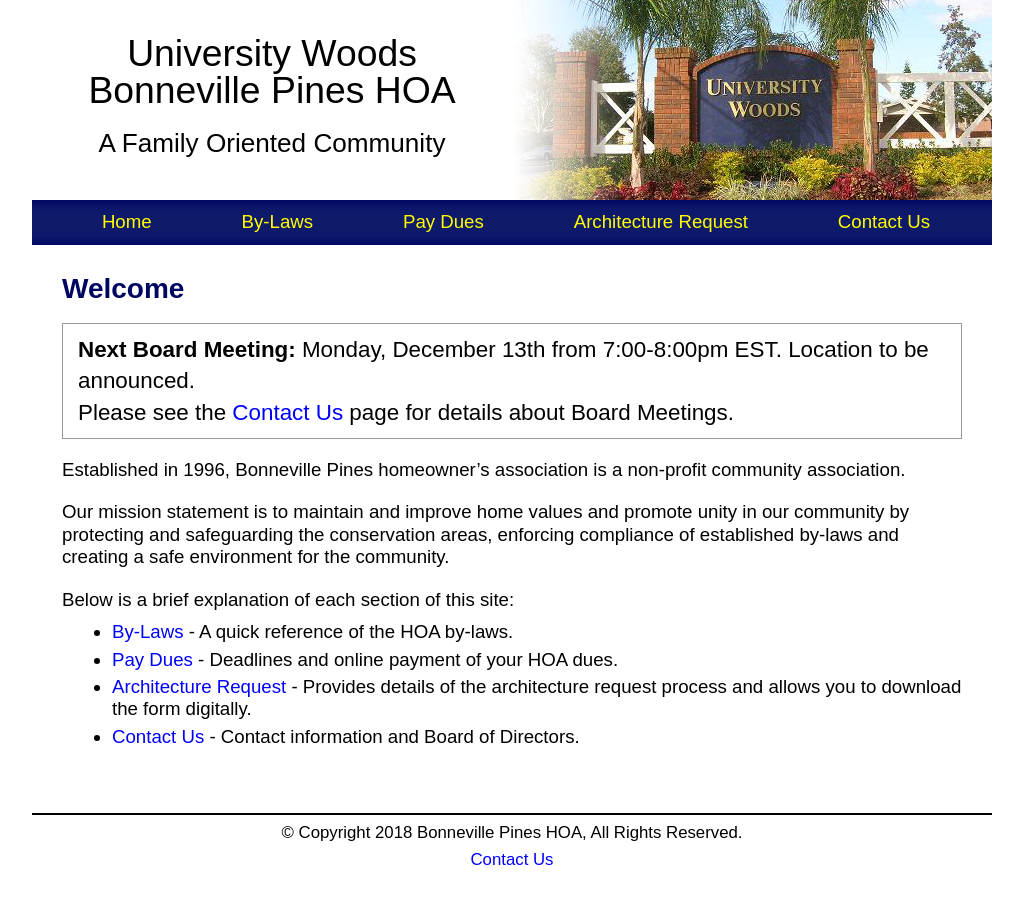
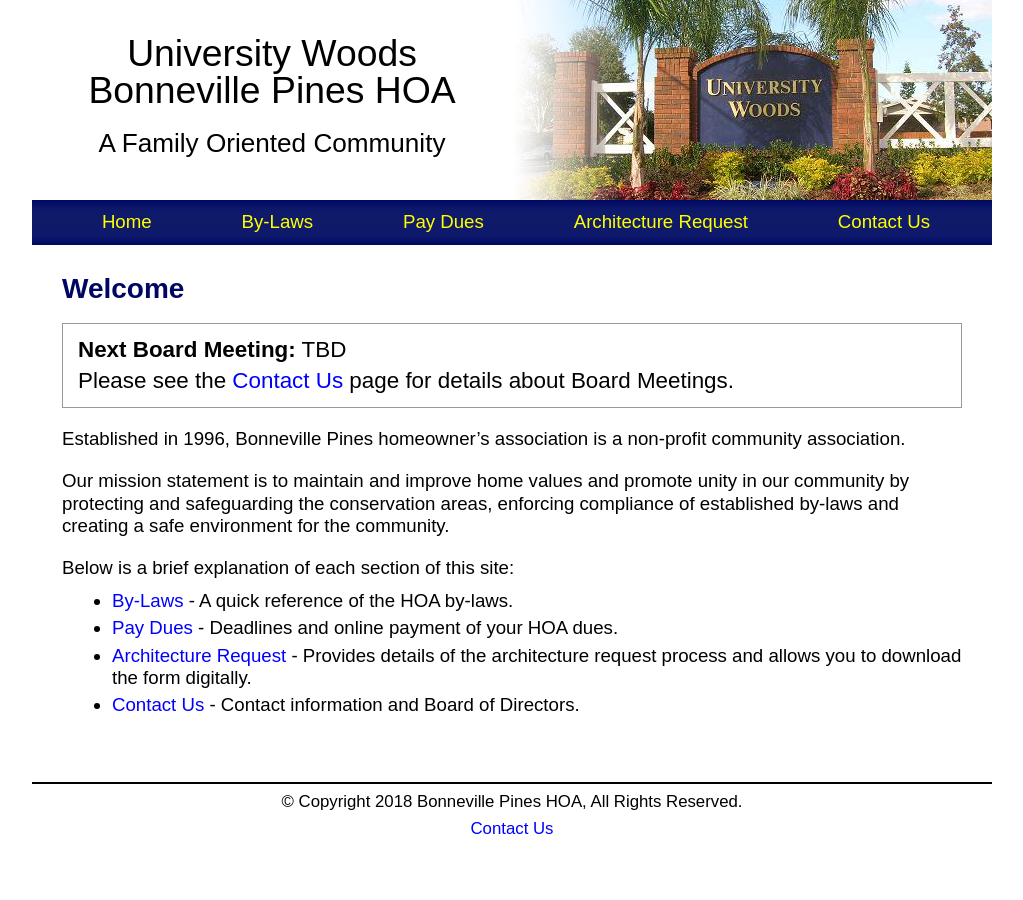
Before and after one commit to bphoa/website, a Jekyll site: the page built from index.md, in a window 1280 px wide. Shown: the whole page, without its empty margins (128-1151 px from the left). Built offline with Jekyll 4.4.1, drawn with Linux system fonts in a browser that asks for light colours.

Commit message:
Cancel december 13 2021 meeting

```diff
--- a/index.md
+++ b/index.md
@@ -3,7 +3,7 @@ layout: page
 title: Welcome
 ---
 
-**Next Board Meeting:** Monday, December 13th from 7:00-8:00pm EST.  Location to be announced.\\
+**Next Board Meeting:** TBD\\
 Please see the [Contact Us](contact) page for details about Board Meetings.
 {: .alert}
 
```
